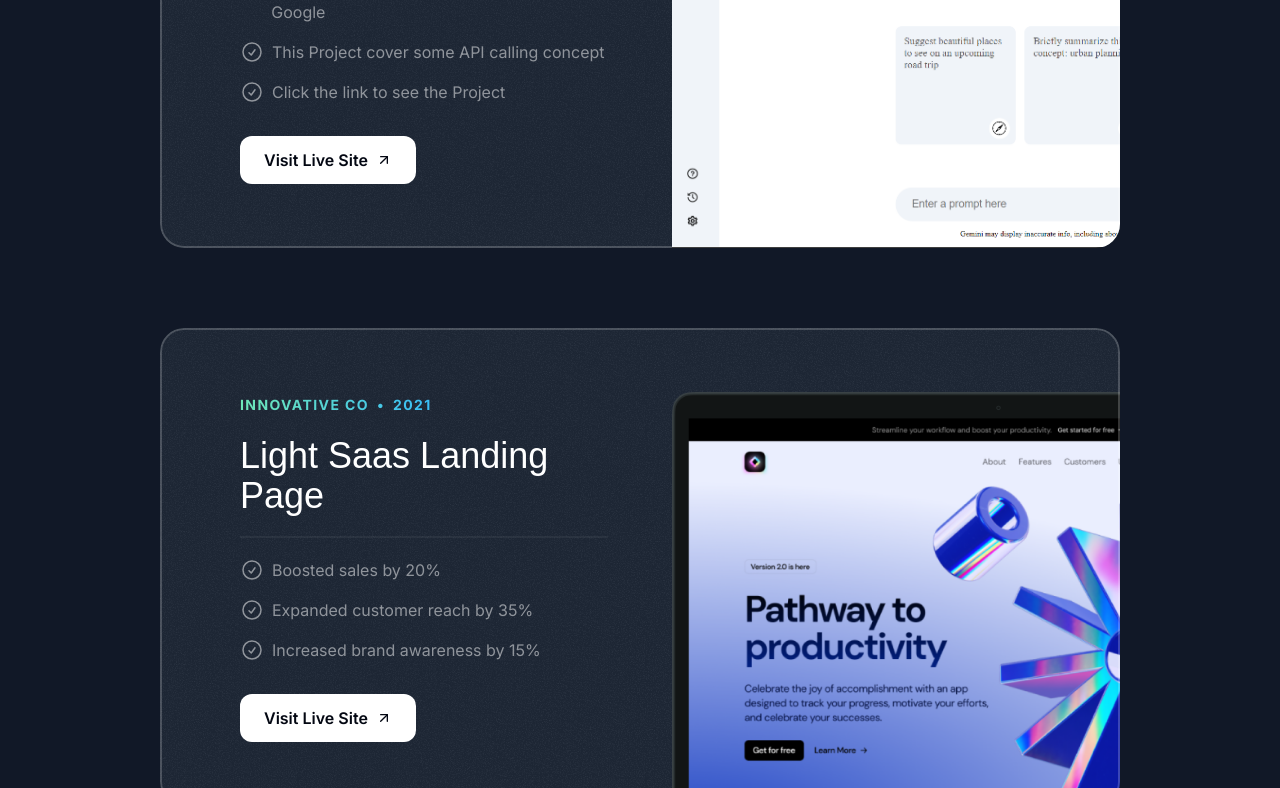
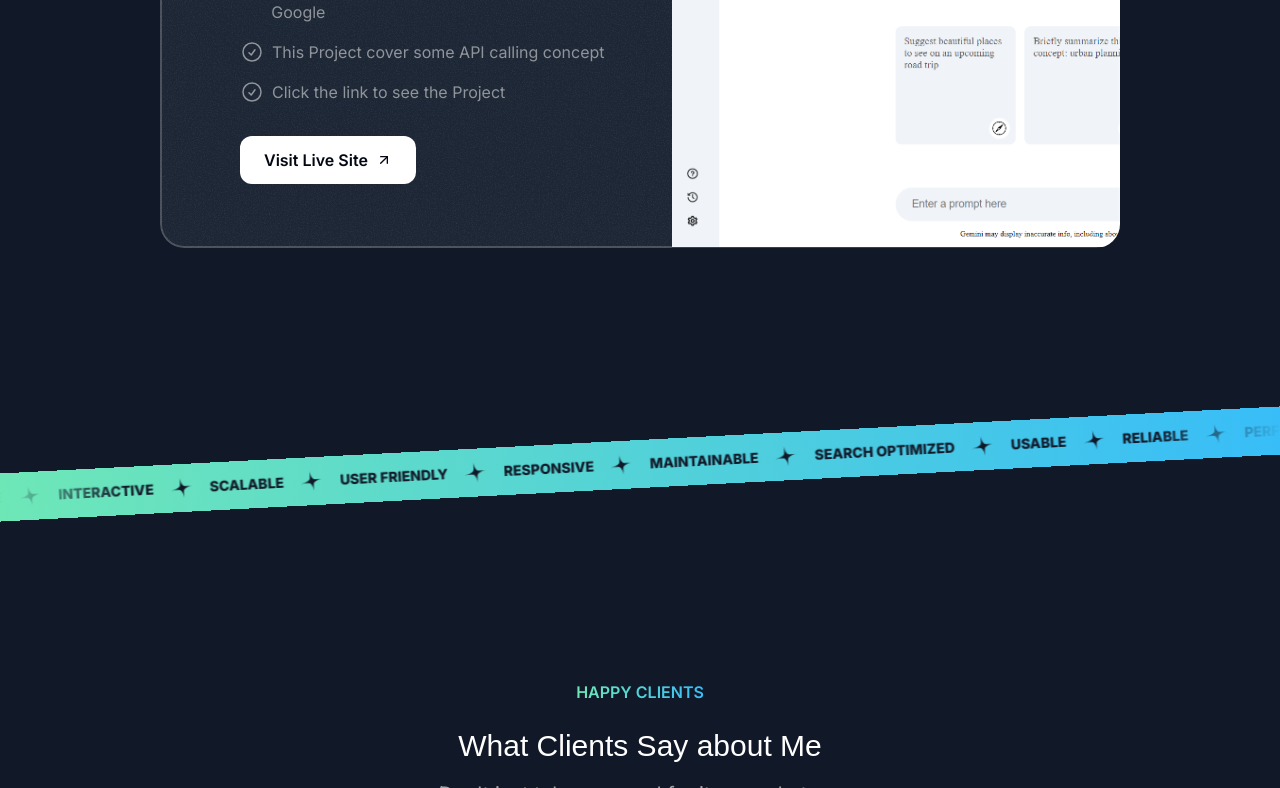
Before and after one commit to beast4sourav/Portfolio, a Next.js app: page / in a window 1280 px wide. Shown: the part 2012-2800 px from the top of the page. Built offline with nearby package versions, Linux system fonts and the light colour scheme; a web font is replaced by a local one.

Commit message:
new commit

```diff
--- a/src/sections/Projects.tsx
+++ b/src/sections/Projects.tsx
@@ -33,31 +33,6 @@ const portfolioProjects = [
     ],
     link: "https://gemini-sk.vercel.app/",
     image:gemini,
-  },
-
-  {
-    company: "Innovative Co",
-    year: "2021",
-    title: "Light Saas Landing Page",
-    results: [
-      { title: "Boosted sales by 20%" },
-      { title: "Expanded customer reach by 35%" },
-      { title: "Increased brand awareness by 15%" },
-    ],
-    link: "https://youtu.be/7hi5zwO75yc",
-    image: lightSaasLandingPage,
-  },
-  {
-    company: "Quantum Dynamics",
-    year: "2023",
-    title: "AI Startup Landing Page",
-    results: [
-      { title: "Enhanced user experience by 40%" },
-      { title: "Improved site speed by 50%" },
-      { title: "Increased mobile traffic by 35%" },
-    ],
-    link: "https://youtu.be/Z7I5uSRHMHg",
-    image: aiStartupLandingPage,
   },
 
 ];
```
